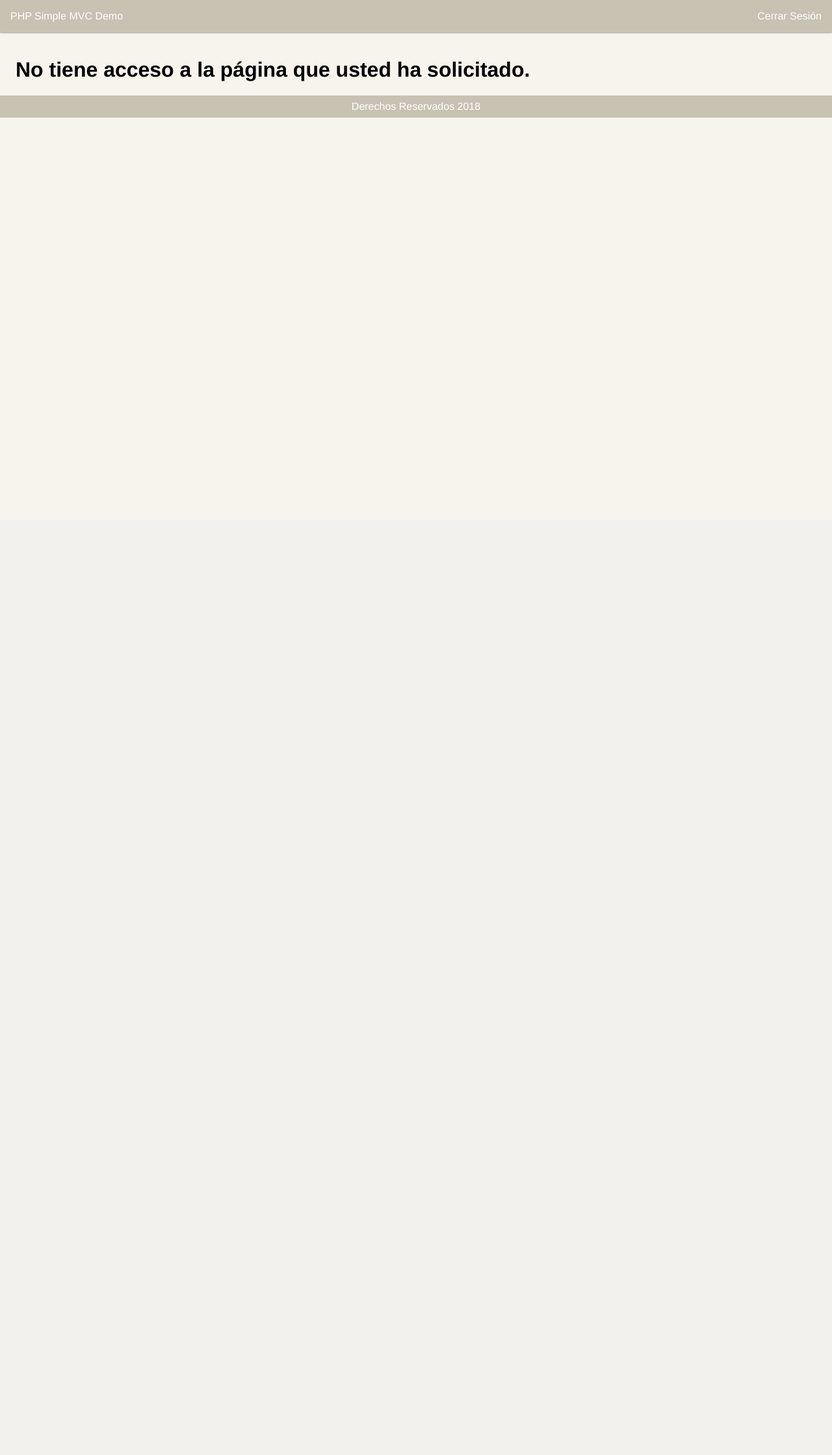
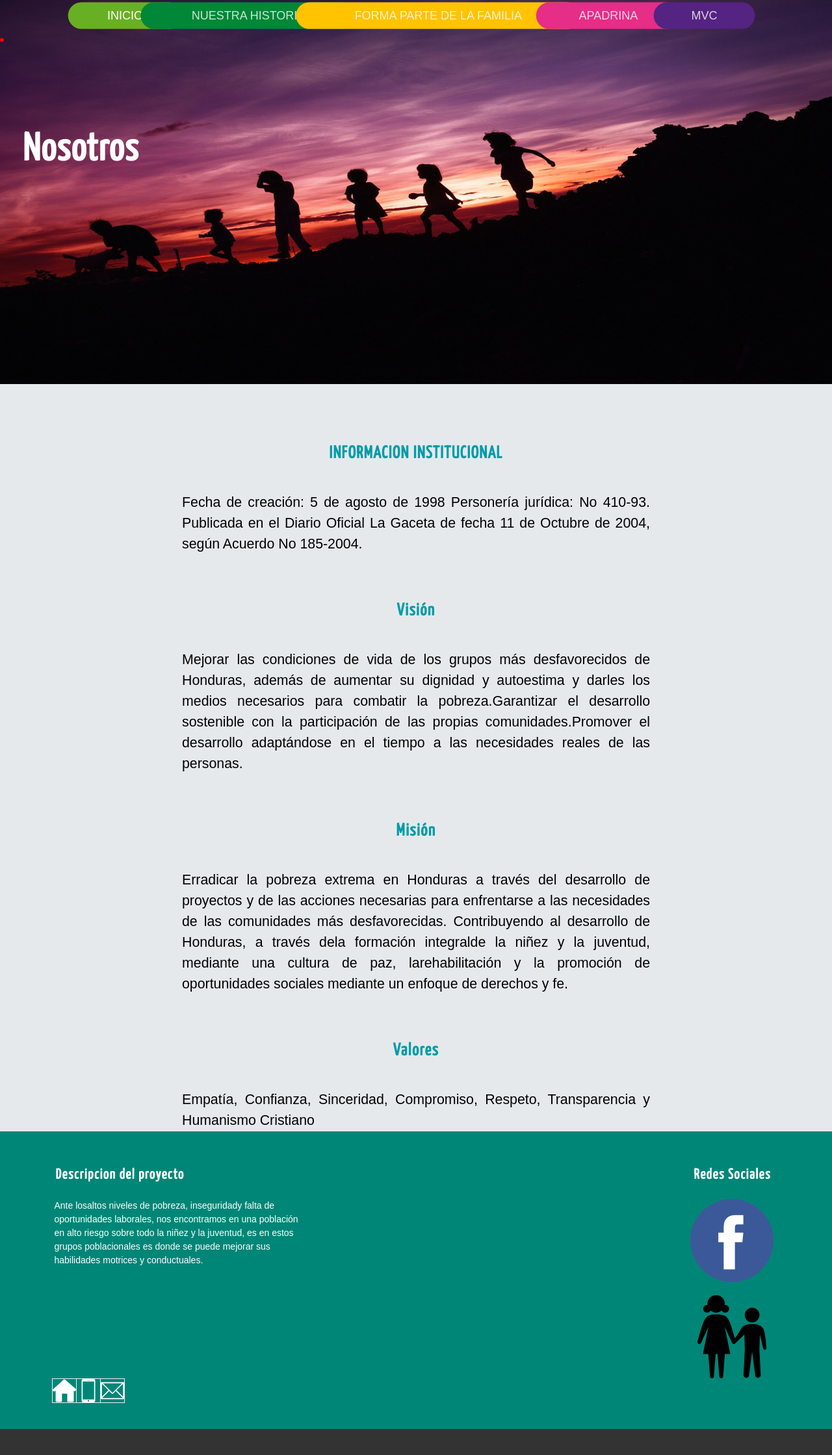
Before and after one commit to williamsrubio5/ProyectoMVC, a PHP site: page /mvc/index.php?page=nuestraH in a window 1280 px wide. Shown: the whole page at 65% size. Before the commit the page ends 181 px from the top, so only its background shows below. Run offline with PHP 8.4, Linux system fonts and the light colour scheme; the visitor is signed in with stand-in values (Sample User, id 1); data that the repository does not hold is empty.

Commit message:
nuestra historia y footer

```diff
--- /dev/null
+++ b/mvc/controllers/nuestraH.control.php
@@ -0,0 +1,11 @@
+<?php
+
+function run()
+{
+   addCssRef("public/css/nuestraH.css");
+   renderizar("nuestraH", Array());
+}
+
+run();
+
+?>
--- a/mvc/index.php
+++ b/mvc/index.php
@@ -45,10 +45,13 @@ case "login":
 case "logout":
     include_once "controllers/security/logout.control.php";
     die();
+
 case "nosotros":
-    include_once "controllers/security/logout.control.php";
+    include_once "controllers/home.control.php";
     die();
-
+case "nuestraH":
+        include_once "controllers/nuestraH.control.php";
+        die();
 }
 
 //Este switch se encarga de todo el enrutamiento que ocupa login
--- a/mvc/libs/parameters.php
+++ b/mvc/libs/parameters.php
@@ -13,10 +13,10 @@
  * @link http://url.com
  */
 $server = "127.0.0.1";
-$user = "demouser";
-$pswd = "carm3l1t4s";
-$database = "demoalgorith";
-$port = "3306";
+$user = "mahuser";
+$pswd = "mhuser";
+$database = "proyectonw";
+$port = "33088";
 
 $emailHost = 'email-smtp.us-west-2.amazonaws.com';
 $smtpUser = 'amazonwebuserkey';
--- a/mvc/public/css/layout.css
+++ b/mvc/public/css/layout.css
@@ -89,10 +89,140 @@
   }
 
 
-  footer
-{
-    margin-top:50px;
-    width:100%;
-    height:200px;
-    background-color:rgba(5, 4, 43, 0.596);
+ /*FOOTER*/
+
+.footer {
+  background: #333;
+  color: #fff;
+  padding: 10px;
+  text-align: center;
 }
+
+.footer .social [class^="icon-"] {
+  display: inline-block;
+  color: #333;
+  text-decoration: none;
+  font-size: 30px;
+  padding: 10px;
+  background: white;
+  border-radius: 50%;
+  width: 50px;
+  height: 50px;
+  line-height: 40px;
+}
+
+*{
+  margin: 0px;
+  padding: 0px;
+  box-sizing: border-box;
+  font-family: sans-serif;
+}
+
+footer{
+  width: 100%;
+  background: #008677;
+  color: white;
+  margin-top:2.5em;
+}
+
+.container-footer-all{
+  width: 100%;
+  max-width: 1200px;
+  margin: auto;
+  padding: 40px;
+}
+
+.container-body{
+  display: flex;
+  justify-content: space-between;
+}
+
+.colum1{
+  max-width: 400px;
+}
+
+.colum1 h1{
+  font-size: 22px;
+}
+
+.colum1 p{
+  font-size: 14px;
+  color:  #fff;
+  margin-top: 20px;
+}
+
+.colum2{
+  max-width: 400px;
+
+}
+
+.colum2 h1{
+  font-size: 22px;
+}
+
+.row{
+  margin-top: 20px;
+  display: flex;
+}
+
+.tb img{
+  width: 36px;
+  height: 36px;
+}
+
+.row p a {
+  margin-top: 5px;
+  margin-left: 10px;
+  color:  #fff;
+  text-decoration: none;
+}
+
+
+
+.tb h1{
+  font-size: 10px;
+}
+
+.row2{
+  margin-top: 20px;
+  display: flex;
+}
+
+
+.tb .public img{
+  width: 36px;
+  height: 36px;
+}
+
+.row2 label{
+  margin-top: 10px;
+  margin-left: 20px;
+  max-width: 140px;
+}
+
+.container-footer{
+  width: 100%;
+  background: #101010;
+}
+
+.footer{
+
+  margin: auto;
+  display: flex;
+  justify-content: center;
+  padding: 20px;
+
+}
+
+.copyright{
+  color: #C7C7C7;
+
+
+}
+
+.copyright p{
+  text-decoration: none;
+  color: white;
+  font-weight: bold;
+
+}
--- /dev/null
+++ b/mvc/public/css/nuestraH.css
@@ -0,0 +1,215 @@
+@import url(https://fonts.googleapis.com/css?family=Yanone+Kaffeesatz);
+@import 'https://fonts.googleapis.com/css?family=Open+Sans';
+* {
+  box-sizing: border-box;
+}
+img {
+  display: block;
+  max-width: 100%;
+
+}
+body{
+  margin: 0;
+  font-family: 'Open Sans', sans-serif;
+  font-size: 0px;
+}
+h1, h2, h3, h4, h5, h6 {
+  font-family: 'Yanone Kaffeesatz', sans-serif;
+  letter-spacing: 1.5px;
+}
+.section__titulo {
+  text-align: center;
+  font-size: 40px;
+  color: #FBA919;
+}
+.contenedor {
+  margin: auto;
+  width: 99%;
+}
+/*-------------------Estilos del header-------------------*/
+
+
+/*------------------Estilos del menu------------------*/
+
+/*--------------Estilos de banner--------------*/
+
+.banner {
+  margin-top: -60px;
+  position: relative;
+  z-index: -1000;
+  margin-bottom: 20px;
+}
+
+
+.logo, .icon-menu {
+  top: 20px;
+  margin: 35px;
+  color: #fff;
+}
+
+.contenedor {
+  display: flex;
+  justify-content: space-between;
+}
+
+.banner .contenedor {
+  position: absolute;
+  top: 50%;
+  left: 50%;
+  transform: translateX(-50%) translateY(-50%);
+  width: 100%;
+  color: #fff;
+  text-align: center;
+}
+
+.banner__txt {
+  display: none;
+}
+
+/*-----------------Estilos de info-----------------*/
+
+
+.cuadro {
+  width: 60%;
+  text-align: center;
+  margin: auto;
+}
+
+.cuadro h2{
+  margin-top:2.5em;
+  margin-bottom:1.5em;
+  color: #009ca8;
+  font-size:20pt;
+}
+
+
+span {
+display:block;
+font-size:16pt;
+text-align: justify;
+}
+
+
+
+/*-----------------Estilos de footer-----------------*/
+
+/*------------------Estilos responsive------------------*/
+
+@media(min-width:480px) {
+  .logo {
+    font-size: 40px;
+  }
+  .banner__titulo {
+    font-size: 30px;
+    margin: 5px 0;
+  }
+  .banner__txt {
+    display: block;
+    font-size: 18px;
+    margin: 7px 0;
+  }
+  .info, .cursos {
+    display: flex;
+    justify-content: space-between;
+    margin-top: -90px;
+  }
+  .info__columna {
+    width: 32%;
+  }
+  .info__titulo {
+    font-size: 30px;
+    margin: 5px 0;
+  }
+  .section__titulo {
+    width: 100%;
+  }
+  .cursos {
+    flex-wrap: wrap;
+    margin-top: 0;
+  }
+  .cursos__columna {
+    width: 49%;
+  }
+  .footer .social [class^="icon-"] {
+    margin: 0 10px;
+  }
+}
+@media(min-width:768px) {
+  .banner__titulo {
+    font-size: 50px;
+  }
+  .cursos__titulo {
+    font-size: 40px;
+  }
+}
+
+@media(min-width:1024px) {
+  .contenedor {
+    width: 1000px;
+  }
+  .section__titulo {
+    font-size: 50px;
+    margin: 30px 0;
+  }
+  .nav {
+    position: static;
+    width: auto;
+  }
+  .menu {
+    display: flex;
+  }
+  .icon-menu {
+    display: none;
+  }
+  .menu__link {
+    background: none;
+    font-size: 12px;
+    font-style: bold;
+  }
+  .select {
+    color: #fff;
+    background: #FBA919;
+  }
+  .banner__titulo {
+    font-size: 60px;
+  }
+  .banner__txt {
+    font-size: 25px;
+  }
+  .info {
+    margin-top: -120px;
+  }
+  .info__columna {
+    padding: 30px;
+  }
+  .info__titulo {
+    font-size: 40px;
+    text-align: center;
+  }
+  .cursos__descripcion {
+    padding: 20px;
+  }
+  .cursos__titulo {
+    font-size: 50px;
+  }
+  .cursos__txt {
+    font-size: 20px;
+  }
+
+
+}
+
+@media(min-width:1280px) {
+  .contenedor {
+    width: 1200px;
+  }
+  .logo {
+    font-size: 60px;
+  }
+  .banner .contenedor {
+    top: 40%;
+  }
+  .info {
+    margin-top: -220px;
+  }
+}
--- a/mvc/views/home.view.tpl
+++ b/mvc/views/home.view.tpl
@@ -11,9 +11,9 @@
             <h2>PROYECTO </h2>
             <h2>ATENCION INTEGRAL PARA LA NIÑEZ Y JUVENTUD
                 “ CONSTRUYENDO VIDAS”
-                </h2>
+            </h2>
 
-          </div>
+        </div>
 
        </div>
 
--- a/mvc/views/layout.view.tpl
+++ b/mvc/views/layout.view.tpl
@@ -22,8 +22,8 @@
                   <nav>
                     <div class="dot"></div>
                     <ul>
-                        <li class="active"><a href="index.php?page=index" class="{{index}}">INICIO</a></li>
-                        <li><a href="index.php?page=index" class="{{index}}">NUESTRA HISTORIA</a></li>
+                        <li class="active"><a href="index.php?page=home" class="{{index}}">INICIO</a></li>
+                        <li><a href="index.php?page=nuestraH" class="{{index}}">NUESTRA HISTORIA</a></li>
                         <li><a href="index.php?page=index" class="{{index}}">FORMA PARTE DE LA FAMILIA</a></li>
                         <li><a href="index.php?page=index" class="{{index}}">APADRINA</a></li>
                         <li><a href="index.php?page=index" class="{{index}}">MVC</a></li>
@@ -46,9 +46,70 @@
            <!-- footer -->
             <footer>
 
+        <div class="container-footer-all">
 
-            </footer>
+             <div class="container-body">
 
+                 <div class="colum1">
+                     <h1>Descripcion del proyecto</h1>
+
+                     <p>Ante los  altos niveles de pobreza, inseguridad  y falta de oportunidades laborales, nos encontramos en una población en alto riesgo sobre todo la niñez y la juventud, es en estos grupos poblacionales es donde se puede mejorar sus habilidades motrices y conductuales.
+                    </p>
+
+                 </div>
+
+                 <div class="colum2">
+                    <h1>Redes Sociales</h1>
+
+                    <div class="row">
+                        <img src="public/img/facebook.png" >
+                        <p><a href="https://www.facebook.com/Asociaci%C3%B3n-Pan-Techo-y-Trabajo-628759953891790/">Siguenos en Facebook</a></p>
+                    </div>
+                    <div class="row">
+                      <img src="public/img/apadrinamineto.png" >
+                      <p><a href="apadrinar.html">Apadrinamiento</a></p>
+                  </div>
+
+                 </div>
+
+
+                 </div>
+                <div>
+                  <table class="tb">
+                    <h1>Informacion Contactos</h1>
+
+                    <tr>
+                      <td>
+                        <img src="public/img/house.png">
+                        <label>Col. Miramontes, calle principal, Avenida Altiplano entre mercadito D. Paso y Típicos de la Capital.
+                           Tegucigalpa</label>
+                      </td>
+                      <td class=>
+                        <img src="public/img/smartphone.png">
+                        <label>José Abel Recarte  (504)-98650486 oficina (504)-22130145 </label>
+                      </td>
+
+                      <td class=>
+                        <img src="public/img/contact.png">
+                         <label>asociacionpantechoy trabajo@yahoo.com</label>
+                      </td>
+                    </tr>
+                    </table>
+                </div>
+             </div>
+
+         </div>
+
+         <div class="container-footer">
+                <div class="footer">
+                     <div class="copyright">
+                         <p>© Derechos Reservados 2020</p>
+                     </div>
+                 </div>
+
+             </div>
+
+     </footer>
 
 
 
--- /dev/null
+++ b/mvc/views/nuestraH.view.tpl
@@ -0,0 +1,42 @@
+<head>
+	<title>Nuestra Historia</title>
+</head>
+  <div class="banner">
+     <img src="public/img/acerca.jpg" height="600px" width="1450" alt="">
+     <div class="contenedor">
+        <h1 class="logo">Nosotros</h1>
+        <span class="icon-menu" id="btn-menu"><i class="fas fa-align-justify"></i></span>
+     </div>
+      <div class="contenedor">
+         <h2 class="banner__titulo"></h2>
+      </div>
+    </div>
+      <div class="contenedor">
+        <section>
+
+            <div class="cuadro">
+                <h2>INFORMACION INSTITUCIONAL</h2>
+                <span>
+                Fecha de creación: 5 de agosto de 1998 Personería jurídica: No 410-93. Publicada en el Diario Oficial
+                La Gaceta de fecha 11 de Octubre de 2004, según Acuerdo No 185-2004.
+               </span>
+
+               <h2>Visión</h2>
+                <span>
+                  Mejorar las condiciones de vida de los grupos más desfavorecidos de Honduras, además de aumentar su dignidad y autoestima y darles los medios necesarios para combatir la pobreza.
+                  Garantizar el desarrollo sostenible con la participación de las propias comunidades.
+                  Promover el desarrollo adaptándose en el tiempo a las necesidades reales de las personas.
+
+               </span>
+
+               <h2>Misión</h2>
+                <span>
+                  Erradicar la pobreza extrema en Honduras a través del desarrollo de proyectos y de las acciones necesarias para enfrentarse a las necesidades de las comunidades más desfavorecidas. Contribuyendo al desarrollo de Honduras, a través de  la formación integral  de la niñez y la juventud, mediante una cultura de paz, la  rehabilitación y la promoción de oportunidades sociales mediante un enfoque de derechos y fe.
+               </span>
+               <h2>Valores</h2>
+                <span>
+                  Empatía, Confianza, Sinceridad, Compromiso, Respeto, Transparencia y Humanismo Cristiano
+               </span>
+
+              </div>
+    </section>
```
